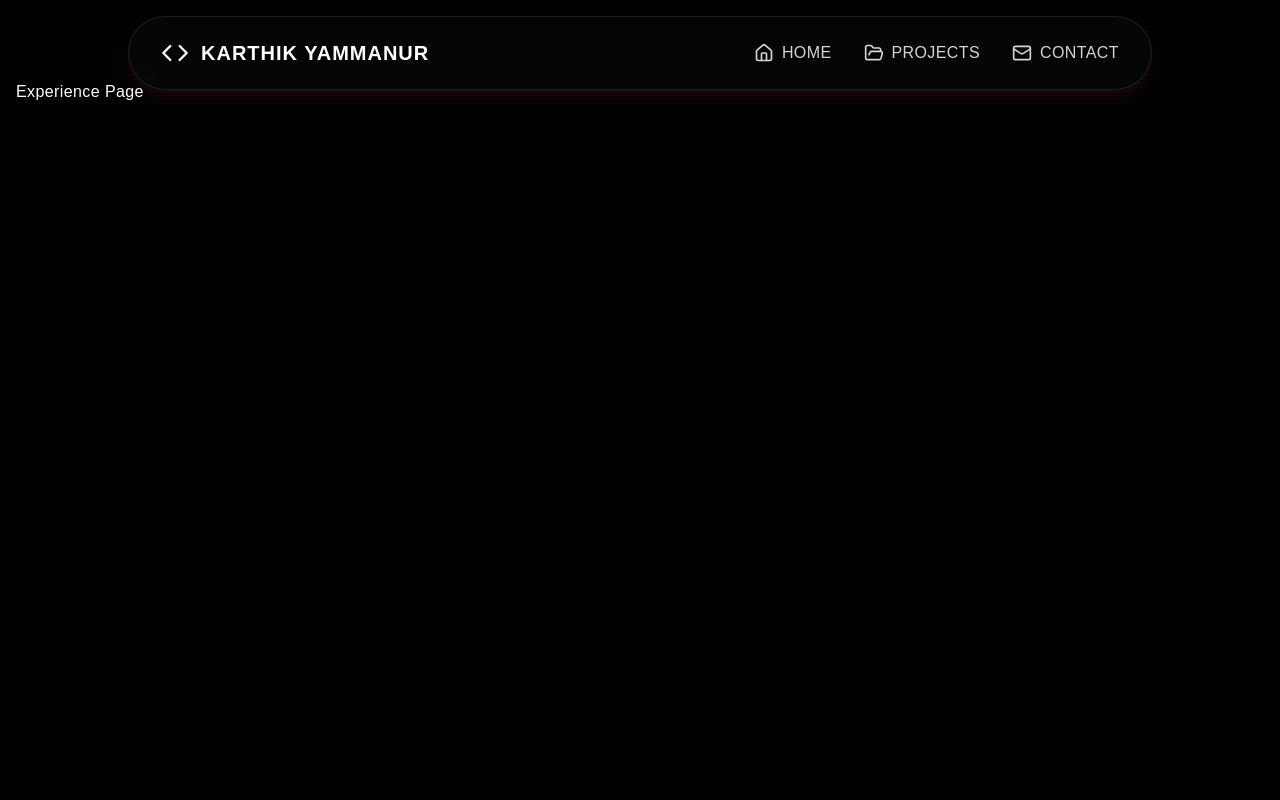
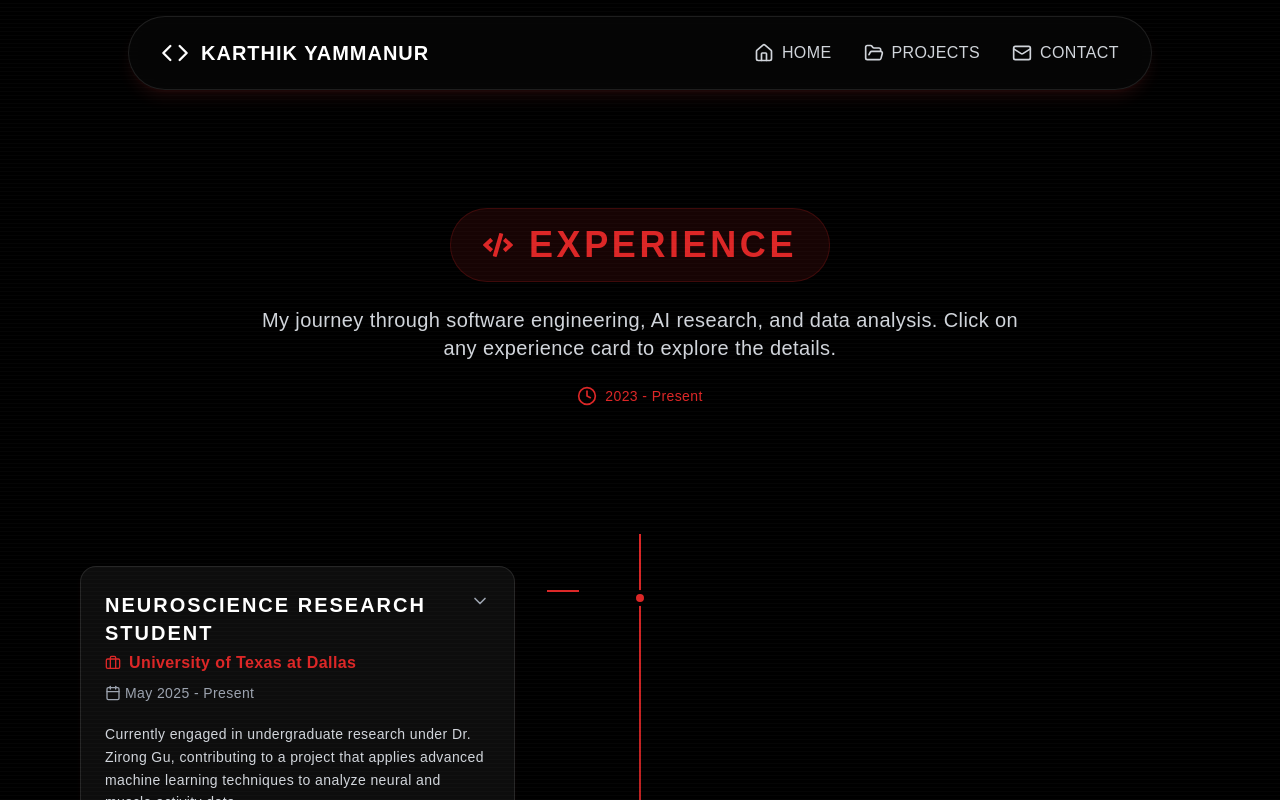
Before and after one commit to karthikyammanur/karthik-portfolio, a Next.js app: page /experience in a window 1280 px wide. Shown: the top 800 px of the page. Built offline with nearby package versions, Linux system fonts and the light colour scheme; a web font is replaced by a local one.

Commit message:
added experience page

```diff
--- a/src/app/experience/page.tsx
+++ b/src/app/experience/page.tsx
@@ -1,3 +1,62 @@
+"use client";
+
+import { motion } from "framer-motion";
+import { Briefcase, Clock } from "lucide-react";
+import { FaCode } from "react-icons/fa";
+import Timeline from "@/components/Timeline";
+
 export default function ExperiencePage() {
-  return <div>Experience Page</div>;
+  return (
+    <div className="min-h-screen bg-black text-white">
+      {/* Header Section */}
+      <motion.section
+        initial={{ opacity: 0, y: 40 }}
+        animate={{ opacity: 1, y: 0 }}
+        transition={{ duration: 0.8, ease: "easeOut" }}
+        className="flex flex-col items-center justify-center px-4 py-20 lg:py-32"
+      >
+        <div className="text-center max-w-4xl mx-auto">
+          <motion.h1
+            initial={{ opacity: 0, scale: 0.8 }}
+            animate={{ opacity: 1, scale: 1 }}
+            transition={{ duration: 0.6, delay: 0.2 }}
+            className="inline-flex items-center gap-4 bg-primary/10 border border-primary/20 rounded-full px-8 py-4 mb-6 text-2xl sm:text-3xl lg:text-4xl font-bold"
+          >
+            <FaCode className="text-primary text-2xl sm:text-3xl" />
+            <span className="text-primary">Experience</span>
+          </motion.h1>
+
+          <motion.p
+            className="text-lg sm:text-xl text-gray-300 max-w-3xl mx-auto leading-relaxed"
+            initial={{ opacity: 0, y: 20 }}
+            animate={{ opacity: 1, y: 0 }}
+            transition={{ duration: 0.6, delay: 0.4 }}
+          >
+            My journey through software engineering, AI research, and data analysis.
+            Click on any experience card to explore the details.
+          </motion.p>
+
+          <motion.div
+            initial={{ opacity: 0, y: 20 }}
+            animate={{ opacity: 1, y: 0 }}
+            transition={{ duration: 0.6, delay: 0.6 }}
+            className="flex items-center justify-center gap-2 mt-6 text-primary"
+          >
+            <Clock className="w-5 h-5" />
+            <span className="text-sm font-medium">2023 - Present</span>
+          </motion.div>
+        </div>
+      </motion.section>
+
+      {/* Timeline Section */}
+      <motion.section
+        initial={{ opacity: 0 }}
+        animate={{ opacity: 1 }}
+        transition={{ duration: 0.8, delay: 0.3 }}
+        className="pb-20"
+      >
+        <Timeline />
+      </motion.section>
+    </div>
+  );
 }
```
